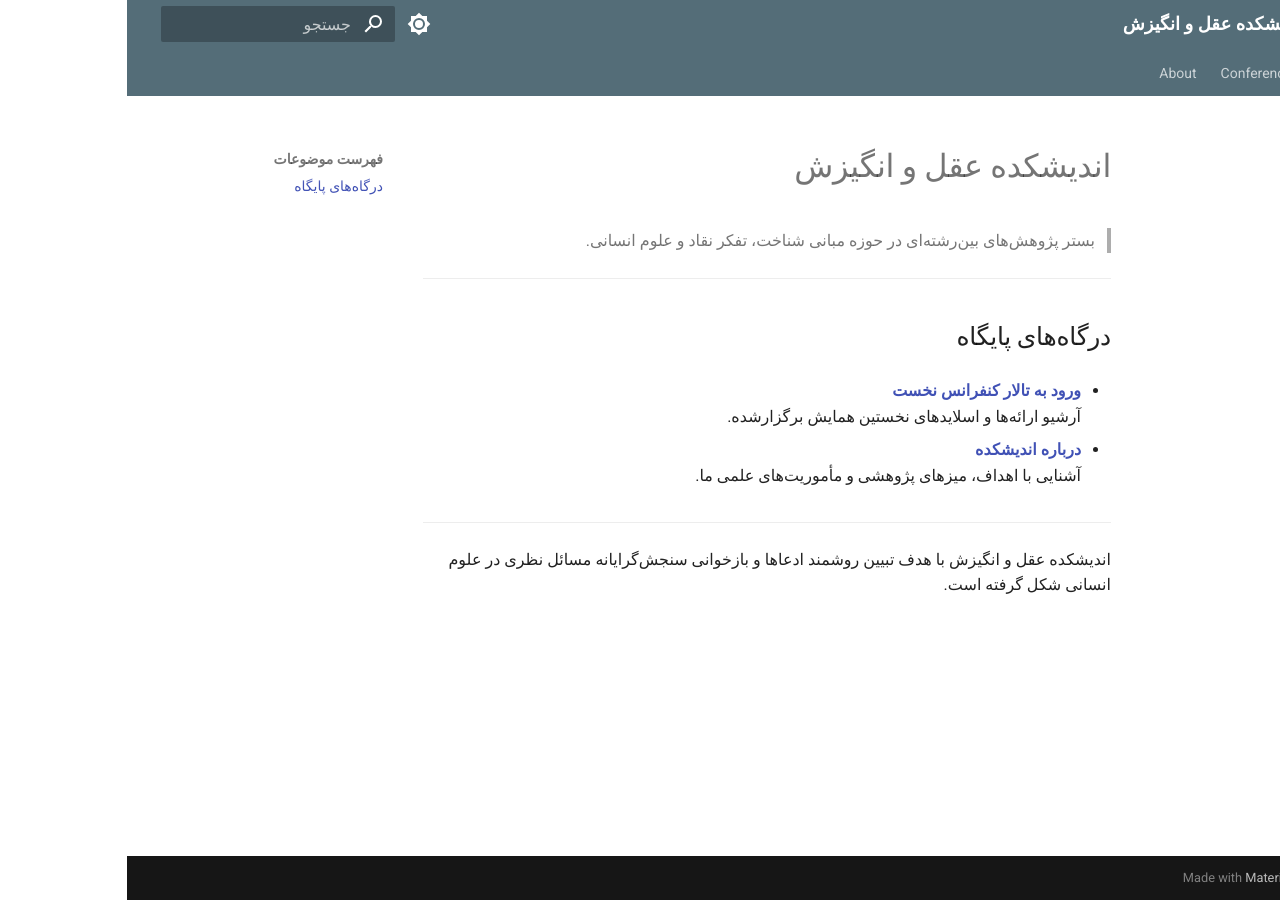
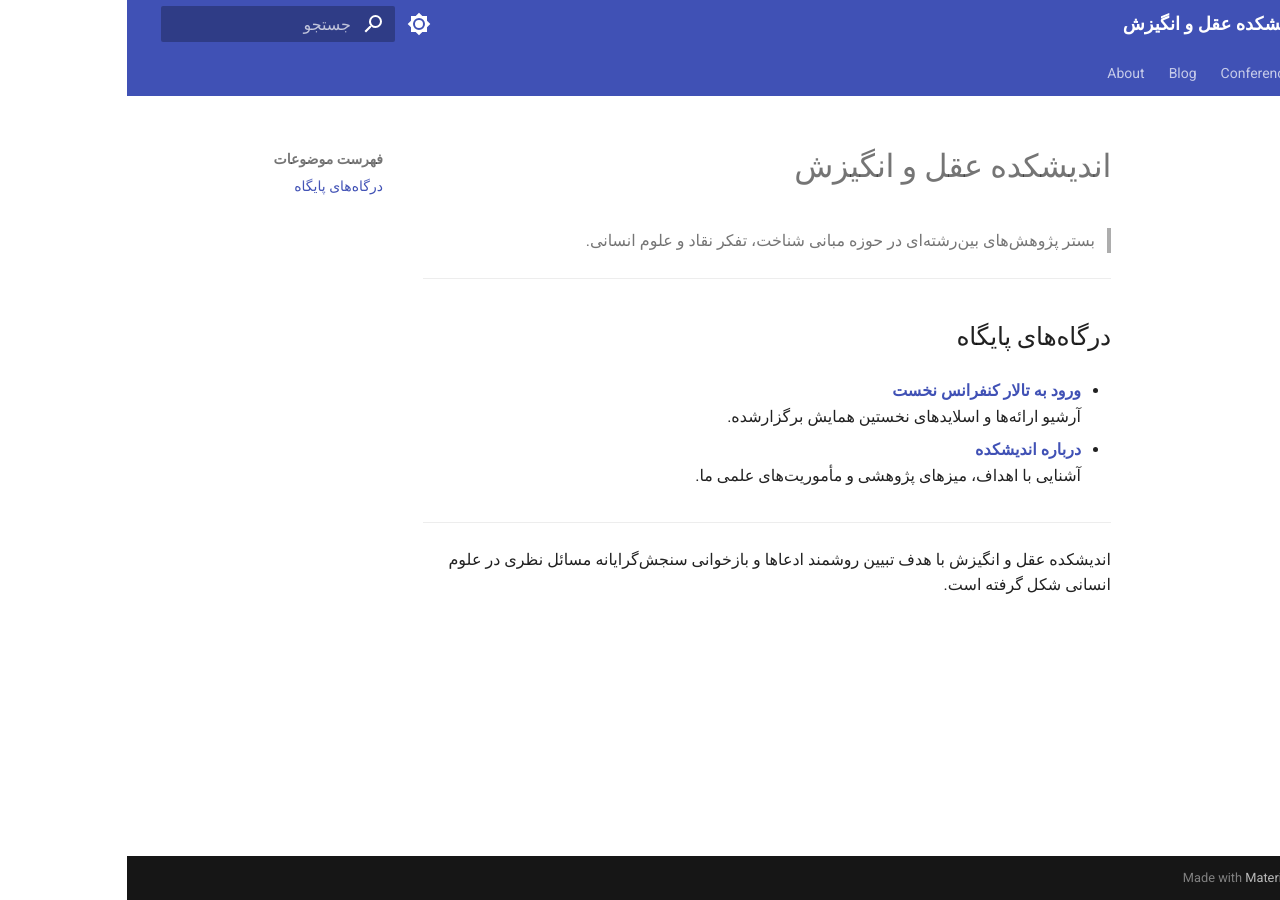
Before and after one commit to mta-conferences/mta-conferences.github.io, an MkDocs documentation site: the page built from docs/index.md, in a window 1280 px wide. Built offline with MkDocs 1.6.1 and Material for MkDocs 9.7.7, drawn with Linux system fonts in a browser that asks for light colours.

Commit message:
Modify theme colors and add blog section
Updated theme colors and added blog plugin configuration.

```diff
--- a/mkdocs.yml
+++ b/mkdocs.yml
@@ -4,21 +4,20 @@ site_author: "اندیشکده عقل و انگیزش"
 site_url: "https://aqloangizeh.ir"
 
 use_directory_urls: true
-
 theme:
   name: material
   language: fa
   direction: rtl
   palette:
     - scheme: default
-      primary: blue grey
-      accent: indigo
+      primary: indigo
+      accent: deep purple
       toggle:
         icon: material/brightness-7
         name: Dark mode
     - scheme: slate
-      primary: blue grey
-      accent: indigo
+      primary: indigo
+      accent: deep purple
       toggle:
         icon: material/brightness-4
         name: Light mode
@@ -26,9 +25,18 @@ theme:
     - navigation.tabs
     - search.suggest
     - search.highlight
+extra_css:
+  - stylesheets/magazine.css
 
+plugins:
+  - search
+  - blog:
+      blog_dir: blog
+      post_url_format: "{categories}/{slug}"
+      pagination_per_page: 10
 nav:
   - Home: index.md
   - Conferences:
       - First Conference: https://aqloangizeh.ir/The-Frist-Conference/
+  - Articles: blog/index.md
   - About: about.md
```
